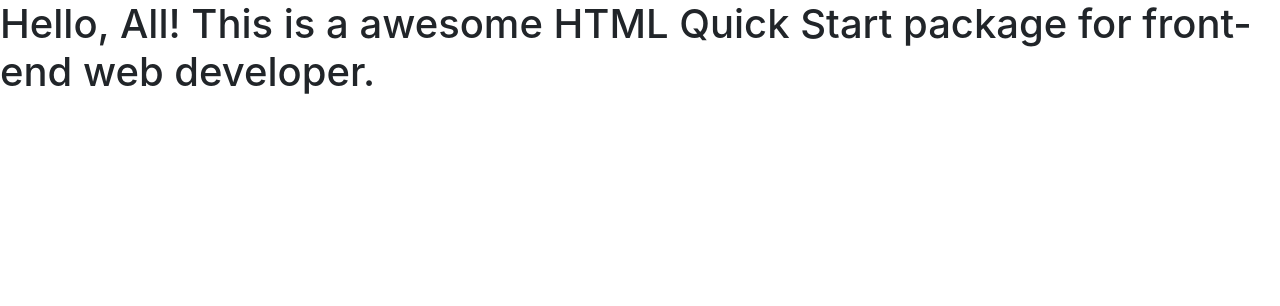
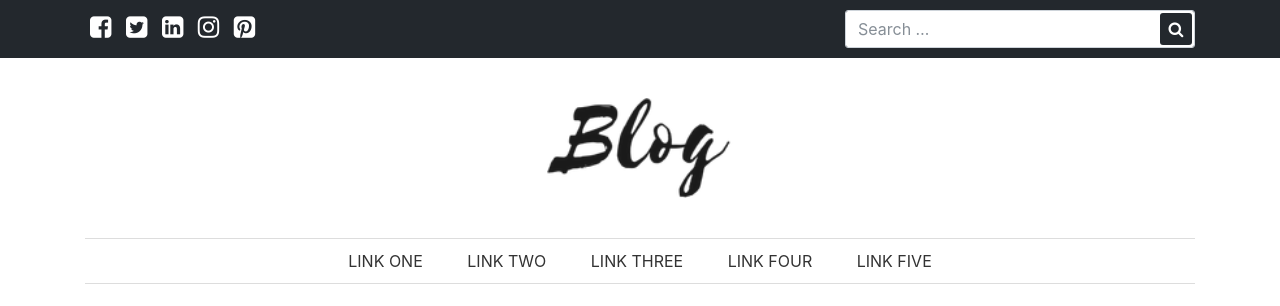
Before and after one commit to BiswajitAdhikary/Rose-Blog-Template, a plain HTML site: page index.html in a window 1280 px wide. Drawn offline with nearby package versions, Linux system fonts and the light colour scheme.

Commit message:
Added header section

```diff
--- a/css/responsive.css
+++ b/css/responsive.css
@@ -3,7 +3,9 @@
 /* Small devices (landscape phones, 576px and up) */
 @media (min-width: 576px) {
 
-
+	.mobile-menu {
+		display: none;
+	}
 
 }
 
--- a/index.html
+++ b/index.html
@@ -9,7 +9,7 @@
     <!-- End required meta tags -->
 
     <!-- Start all CSS -->
-    <link rel="stylesheet" href="css/bootstrap.min.css" integrity="sha384-PsH8R72JQ3SOdhVi3uxftmaW6Vc51MKb0q5P2rRUpPvrszuE4W1povHYgTpBfshb" crossorigin="anonymous">
+    <link rel="stylesheet" href="css/bootstrap.min.css">
     <link rel="stylesheet" href="css/font-awesome.min.css">
     <link rel="stylesheet" href="style.css">
     <link rel="stylesheet" href="css/responsive.css">
@@ -19,13 +19,65 @@
   <body>
 
     <!-- Start content area -->
-    <h1>Hello, All! This is a awesome HTML Quick Start package for front-end web developer.</h1>
+    <section class="header-top-area">
+      <div class="container">
+        <div class="row">
+          <div class="col-md-8">
+            <div class="social-links">
+              <ul>
+                <li><a href=""><i class="fa fa-facebook-square"></i></a></li>
+                <li><a href=""><i class="fa fa-twitter-square"></i></a></li>
+                <li><a href=""><i class="fa fa-linkedin-square"></i></a></li>
+                <li><a href=""><i class="fa fa-instagram"></i></a></li>
+                <li><a href=""><i class="fa fa-pinterest-square"></i></a></li>
+              </ul>
+            </div>
+          </div>
+          <div class="col-md-4">
+            <div class="header-search">
+              <input type="search" id="" class="form-control search-field" placeholder="Search …" value="" name="s">
+              <button type="submit" class="search-submit"><i class="fa fa-search"></i></button>
+            </div>
+          </div>
+        </div>
+      </div>
+    </section><!-- /.header-top-area -->
+
+    <section class="header-bottom-area">
+      <div class="container">
+        <div class="site-logo text-center">
+          <a href="">
+            <img src="img/logo.png" alt="">
+          </a>
+        </div>
+        <div class="site-menu-area">
+          <div class="site-menu text-center">
+            <ul>
+              <li><a href="">Link One</a></li>
+              <li><a href="">Link Two</a></li>
+              <li><a href="">Link Three</a></li>
+              <li><a href="">Link Four</a></li>
+              <li><a href="">Link Five</a></li>
+            </ul>
+          </div>
+          <div class="mobile-menu">
+            <ul>
+              <li><a href="">Link One</a></li>
+              <li><a href="">Link Two</a></li>
+              <li><a href="">Link Three</a></li>
+              <li><a href="">Link Four</a></li>
+              <li><a href="">Link Five</a></li>
+            </ul>
+          </div>
+        </div>
+      </div>
+    </section><!-- /.header-bottom-area -->
     <!-- End content area -->
 
     <!-- Start Required JavaScript -->
-    <script src="https://code.jquery.com/jquery-3.2.1.slim.min.js" integrity="sha384-KJ3o2DKtIkvYIK3UENzmM7KCkRr/rE9/Qpg6aAZGJwFDMVNA/GpGFF93hXpG5KkN" crossorigin="anonymous"></script>
-    <script src="https://cdnjs.cloudflare.com/ajax/libs/popper.js/1.12.3/umd/popper.min.js" integrity="sha384-vFJXuSJphROIrBnz7yo7oB41mKfc8JzQZiCq4NCceLEaO4IHwicKwpJf9c9IpFgh" crossorigin="anonymous"></script>
-    <script src="js/bootstrap.min.js" integrity="sha384-alpBpkh1PFOepccYVYDB4do5UnbKysX5WZXm3XxPqe5iKTfUKjNkCk9SaVuEZflJ" crossorigin="anonymous"></script>
+    <script src="https://code.jquery.com/jquery-3.2.1.slim.min.js"></script>
+    <script src="https://cdnjs.cloudflare.com/ajax/libs/popper.js/1.12.3/umd/popper.min.js"></script>
+    <script src="js/bootstrap.min.js"></script>
     <!-- End Required JavaScript -->
 
   </body>
--- a/style.css
+++ b/style.css
@@ -6,3 +6,100 @@ Author URI: https://rosetheme.com/
 Description: This is HTML quick start using Bootstrap & Font Awesome for front-end web developer.
 Version: 1.0.1
 */
+
+/*
+==========
+Start all basic css ---------------------------------
+==========
+*/
+
+/*
+==========
+End all basic css -----------------------------------
+==========
+*/
+.header-top-area {
+	background-color: #23282D;
+	padding: 10px 0;
+}
+.social-links {
+
+}
+.social-links ul {
+	margin: 0;
+	padding: 0;
+}
+.social-links ul li {
+	display: inline-block;
+}
+.social-links ul li a {
+	margin: 5px;
+    display: block;
+}
+.social-links ul li a i {
+	font-size: 25px;
+    color: #fff;
+    transition: .3s;
+}
+.social-links ul li a i:hover {
+	opacity: .8;
+}
+.header-search input {
+	position: relative;
+	border-radius: 3px;
+}
+.header-search button {
+    position: absolute;
+    top: 3px;
+    right: 18px;
+    background-color: #23282D;
+    border: none;
+    color: #fff;
+    height: 32px;
+    width: 32px;
+    border-radius: 3px;
+    text-align: center;
+    transition: .3s;
+}
+.header-search button:hover {
+	cursor: pointer;
+	opacity: .8;
+}
+.site-logo {
+	padding: 25px 0;
+}
+.site-logo img {
+	height: 100px;
+	width: auto;
+	margin: 15px;
+}
+.site-menu-area {
+	border-top: 1px solid #ddd;
+	border-bottom: 1px solid #ddd;
+}
+.site-menu {
+
+}
+.site-menu ul {
+	margin: 0;
+	padding: 0;
+}
+.site-menu ul li {
+	display: inline-block;
+}
+.site-menu ul li a {
+	display: inline-block;
+	padding: 10px 20px;
+	color: #333;
+	text-transform: uppercase;
+	text-decoration: none;
+	transition: .3s;
+}
+.site-menu ul li a:hover {
+	opacity: .8;
+}
+/*
+==========
+Start header top area css ---------------------------
+==========
+*/
```
Also changed, not shown: img/logo.png (added).
